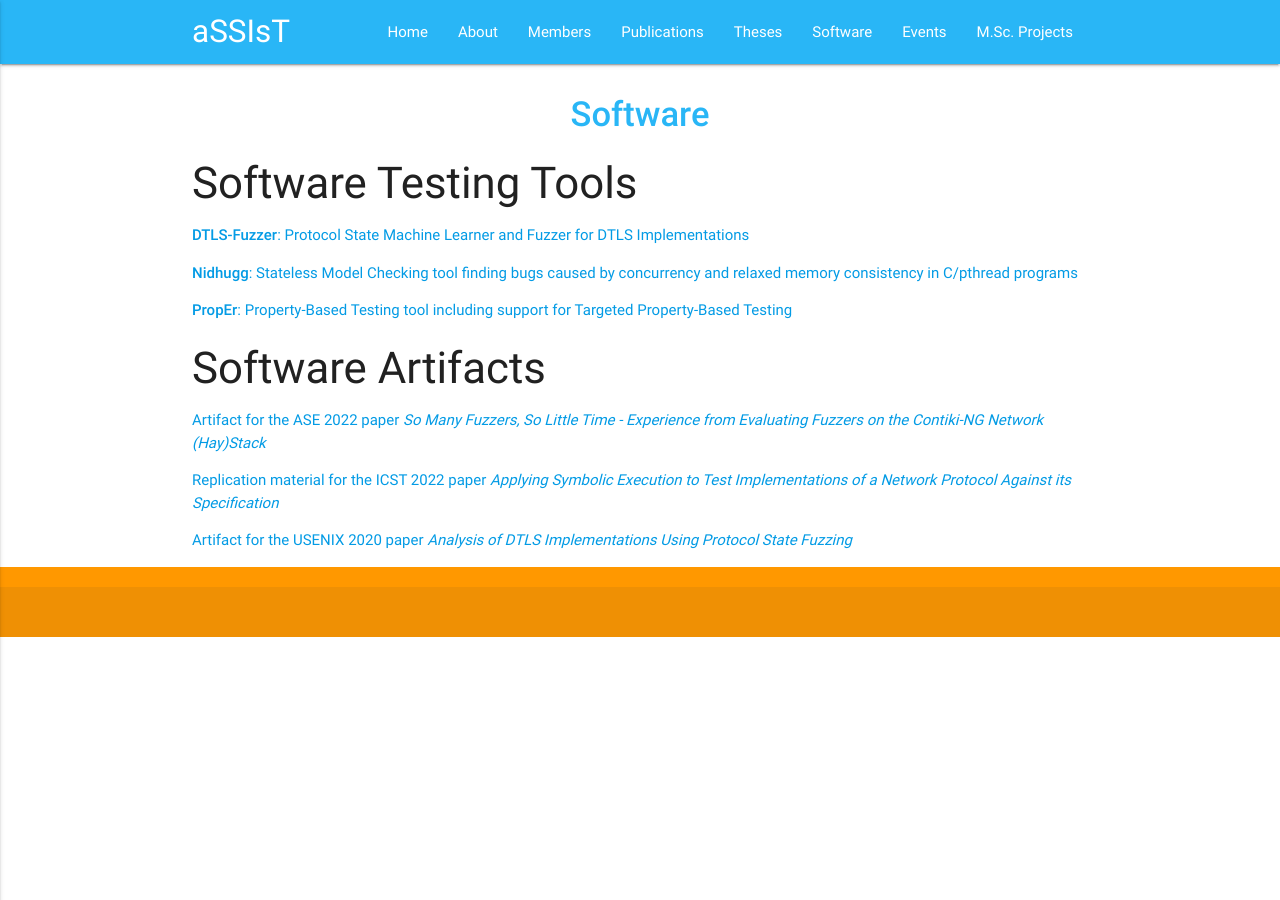
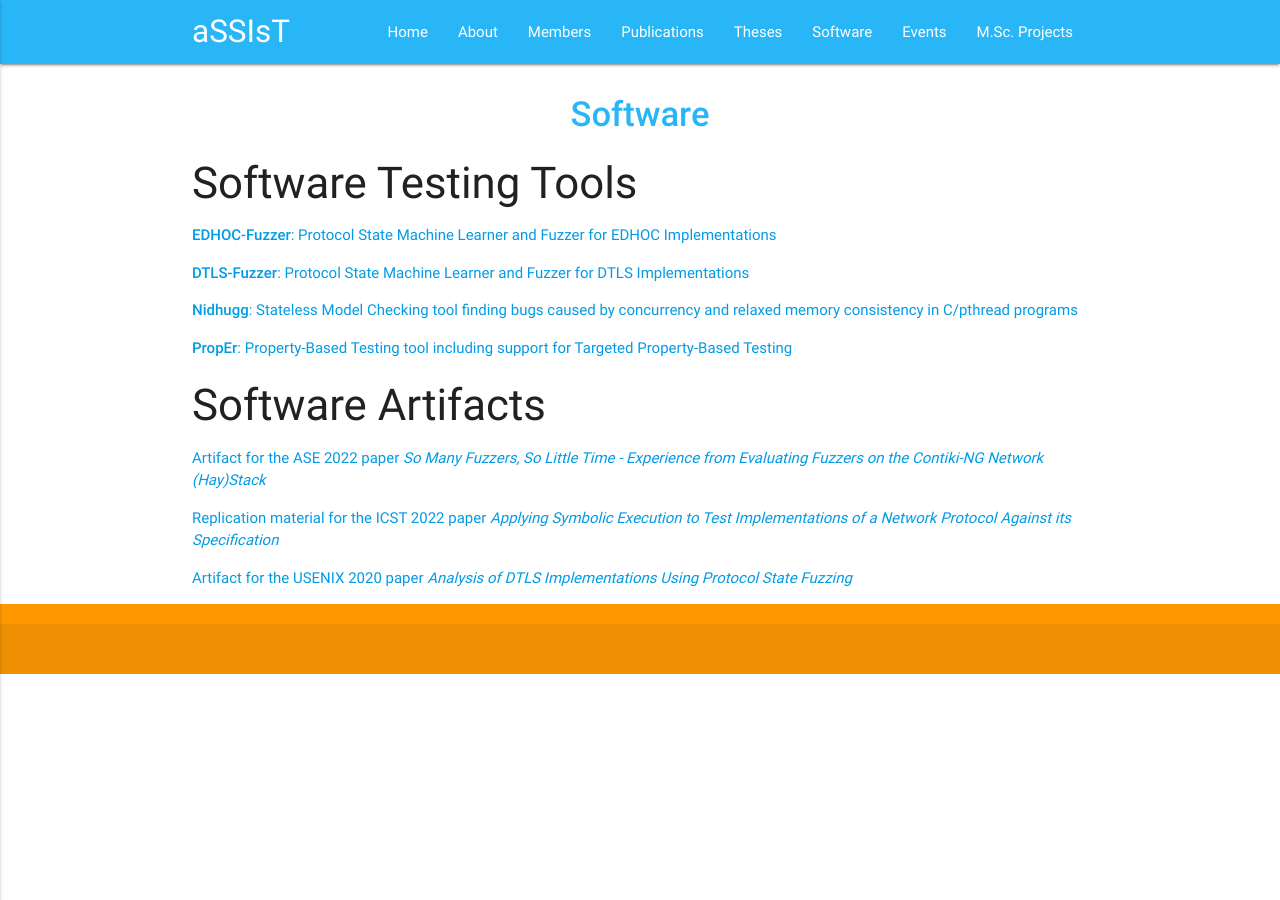
Before and after one commit to assist-project/assist-project.github.io, a Jekyll site: the page built from 05-software.md, in a window 1280 px wide. Built offline with Jekyll 4.4.1, drawn with Linux system fonts in a browser that asks for light colours.

Commit message:
Add link to EDHOC-Fuzzer

```diff
--- a/05-software.md
+++ b/05-software.md
@@ -5,6 +5,8 @@ permalink: /software/
 ---
 
 ### Software Testing Tools
+
+- [**EDHOC-Fuzzer**: Protocol State Machine Learner and Fuzzer for EDHOC Implementations](https://github.com/protocol-fuzzing/edhoc-fuzzer)
 
 - [**DTLS-Fuzzer**: Protocol State Machine Learner and Fuzzer for DTLS Implementations](https://github.com/assist-project/dtls-fuzzer)
 
```
